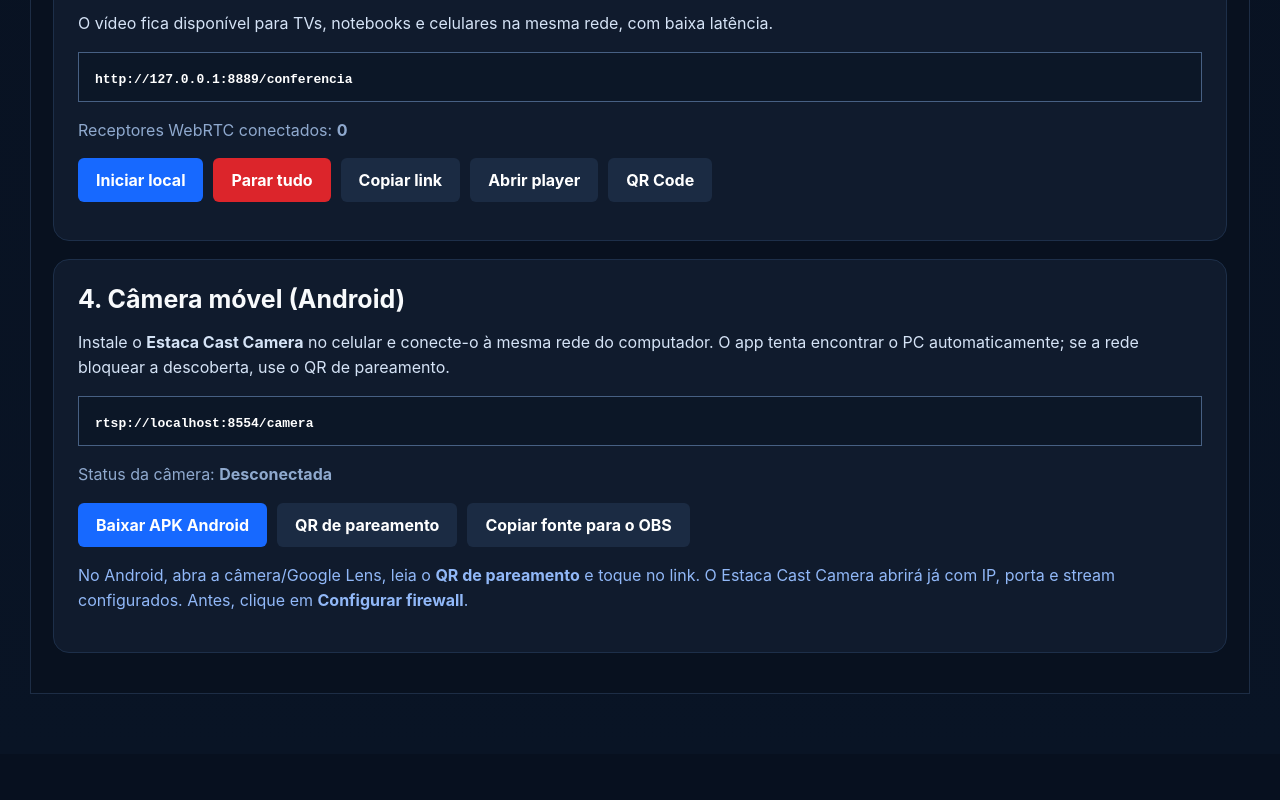
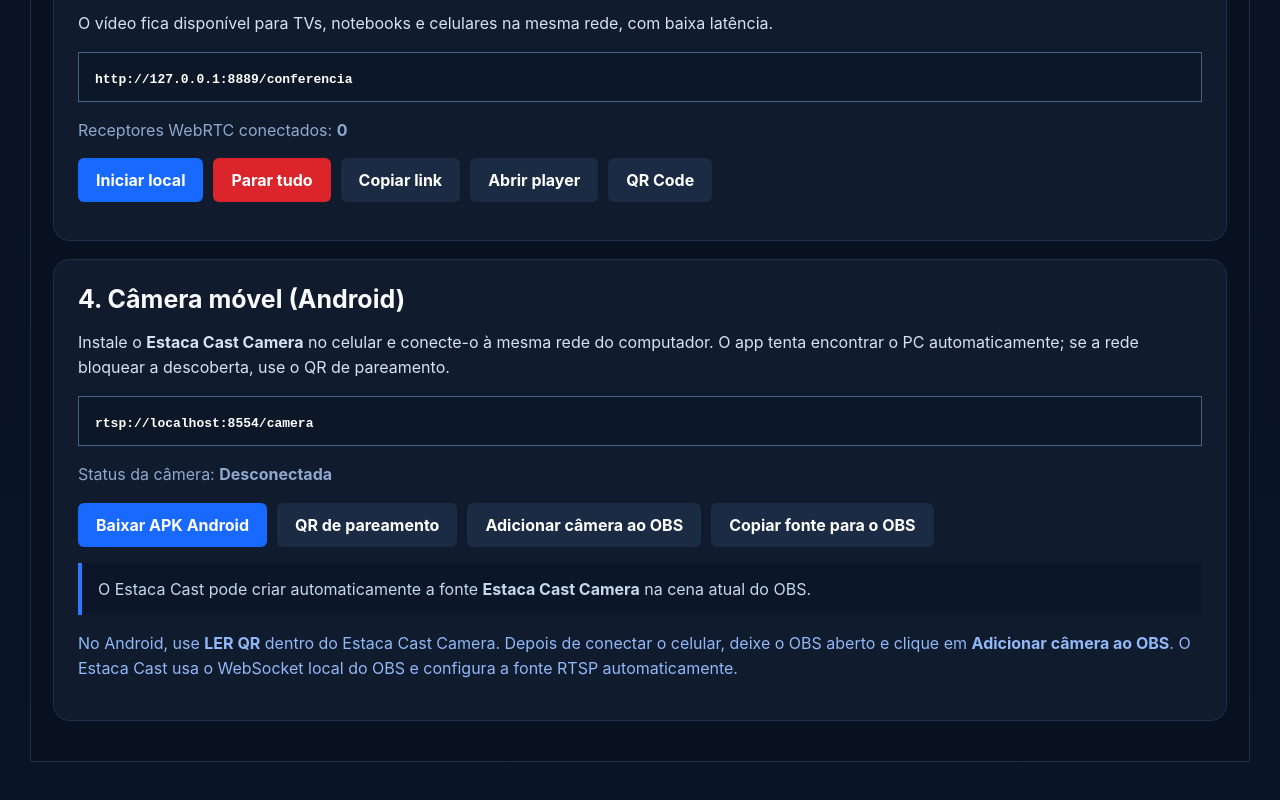
Before and after one commit to gderich/estaca-cast, an Electron app: page renderer/index.html in a window 1280 px wide. Shown: the part 1032-1832 px from the top of the page. Before the commit the page ends 1786 px from the top, so only its background shows below. Drawn offline with Linux system fonts and the light colour scheme; no server answers.

Commit message:
Adicionar botão para inserir câmera automaticamente no OBS

```diff
--- a/renderer/index.html
+++ b/renderer/index.html
@@ -13,7 +13,7 @@
         <h1>ESTACA CAST</h1>
         <p>Transmissão local rápida + YouTube sem complicação</p>
       </div>
-      <div class="version" id="version">v0.3.1</div>
+      <div class="version" id="version">v0.3.7</div>
     </header>
 
     <section class="status-grid">
@@ -80,9 +80,11 @@
         <div class="button-row">
           <button class="primary" id="downloadAndroidBtn">Baixar APK Android</button>
           <button id="cameraQrBtn">QR de pareamento</button>
+          <button id="addCameraObsBtn">Adicionar câmera ao OBS</button>
           <button id="copyCameraBtn">Copiar fonte para o OBS</button>
         </div>
-        <p class="hint">No Android, abra a câmera/Google Lens, leia o <b>QR de pareamento</b> e toque no link. O Estaca Cast Camera abrirá já com IP, porta e stream configurados. Antes, clique em <b>Configurar firewall</b>.</p>
+        <div class="notice" id="cameraObsNotice">O Estaca Cast pode criar automaticamente a fonte <b>Estaca Cast Camera</b> na cena atual do OBS.</div>
+        <p class="hint">No Android, use <b>LER QR</b> dentro do Estaca Cast Camera. Depois de conectar o celular, deixe o OBS aberto e clique em <b>Adicionar câmera ao OBS</b>. O Estaca Cast usa o WebSocket local do OBS e configura a fonte RTSP automaticamente.</p>
       </div>
     </section>
 
```
